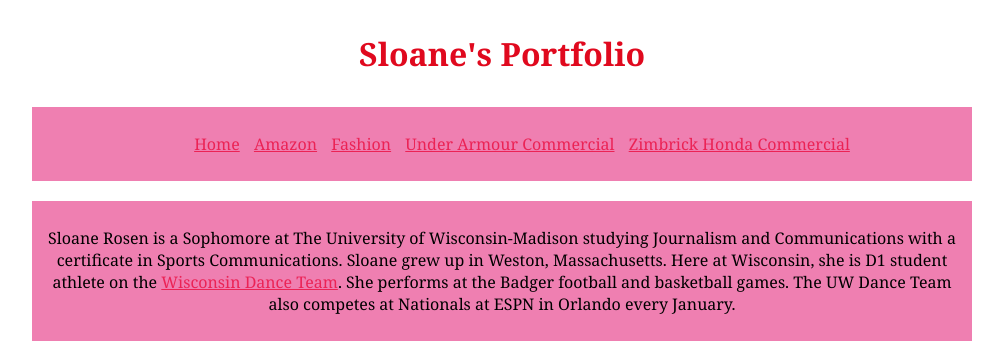
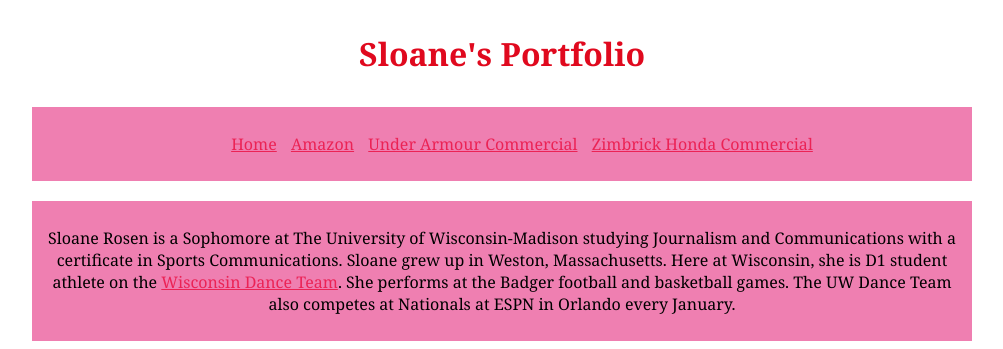
Before and after one commit to lis351-sloane/lis351-sloane.github.io, a plain HTML site: page index.html in a window 1280 px wide. Shown: the top 349 px of the page, without its empty margins (138-1141 px from the left). Drawn offline with Linux system fonts and the light colour scheme.

Commit message:
Update index.html

```diff
--- a/index.html
+++ b/index.html
@@ -13,7 +13,6 @@
 			<ul>
 				<li><a href="index.html">Home</a></li>
 				<li><a href="amazon.html">Amazon</a></li>
-				<li><a href="fashion.html">Fashion</a></li>
 				<li><a href="underarmour.html">Under Armour Commercial</a></li>
 				<li><a href="zimbrickhonda.html">Zimbrick Honda Commercial</a></li>
 			</ul>
```
